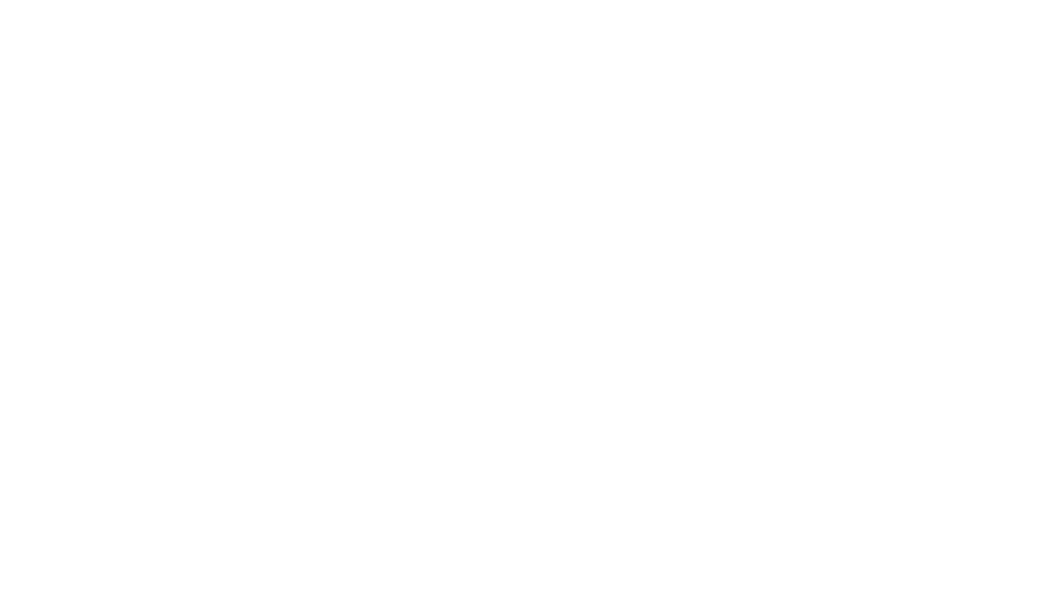
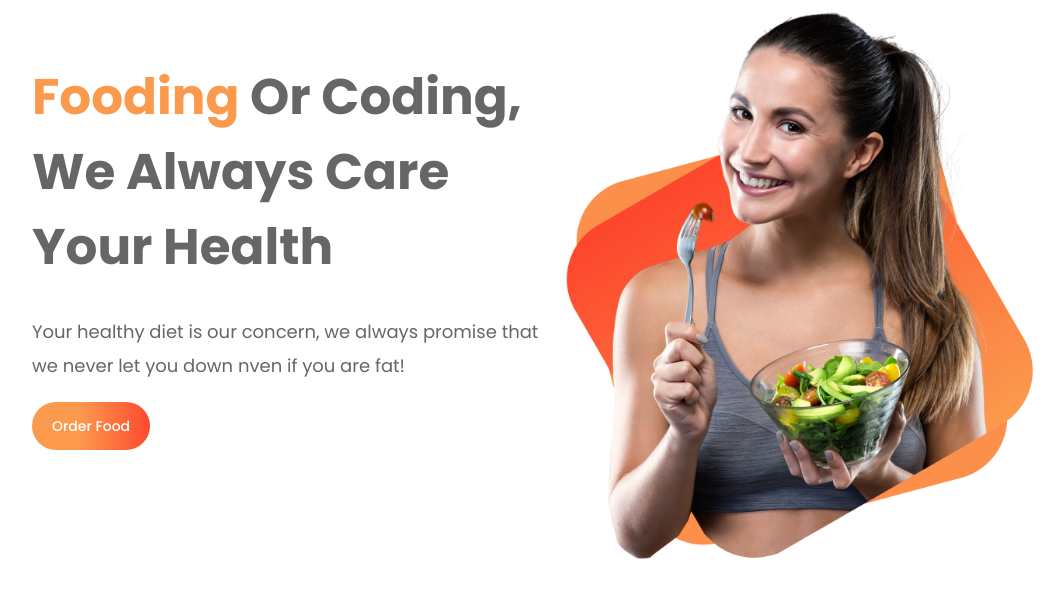
Before and after one commit to hamunna/portfolio-milestone-assignment, a plain HTML site: page index.html in a window 1280 px wide. Shown: the whole page, without its empty margins (96-1160 px from the left). Drawn offline with Linux system fonts and the light colour scheme.

Commit message:
Header Part Complete

```diff
--- a/index.html
+++ b/index.html
@@ -9,15 +9,25 @@
     <!-- Poppins Font Link -->
     <link rel="preconnect" href="https://fonts.googleapis.com">
     <link rel="preconnect" href="https://fonts.gstatic.com" crossorigin>
-    <link href="https://fonts.googleapis.com/css2?family=Poppins:ital,wght@0,300;0,400;0,500;0,600;1,300&display=swap" rel="stylesheet">
+    <link href="https://fonts.googleapis.com/css2?family=Poppins:ital,wght@0,100;0,200;0,300;0,400;0,500;0,600;0,700;0,800;0,900;1,100;1,200;1,300;1,400;1,500;1,600;1,700;1,800;1,900&display=swap" rel="stylesheet">
 
-    <!-- Main Sthle Sheet -->
+    <!-- Main Style Sheet -->
     <link rel="stylesheet" href="style.css">
 </head>
 <body>
 
     <section class="flex-display" id="header-part">
-        <h1></h1>
+        <div class="container">
+            <div class="half-width" id="header-contents">
+                <h1><span class="primary-color">Fooding </span>Or Coding, We Always Care Your Health</h1>
+                <p class="primary-white-space">Your healthy diet is our concern, we always promise that we never let you down nven if you are fat!</p>
+                <a href="#" class="btn">Order Food</a>
+            </div>
+
+            <div class="half-width" id="header-img">
+                <img src="images/Group 8425.png" alt="Header Image">
+            </div>
+        </div>
     </section>
 
 </body>
--- a/style.css
+++ b/style.css
@@ -1,11 +1,23 @@
+* {
+    margin: 0;
+    padding: 0;
+}
+
 body {
     font-family: 'Poppins', sans-serif;
     margin: 0;
 }
 
+.container {
+    width: 80%;
+    display: flex;
+    margin: auto;
+}
+
 h1 {
-    font-size: 40px;
-    font-weight: 500;
+    font-size: 50px;
+    font-weight: 700;
+    color:#666
 }
 
 h2{
@@ -19,6 +31,42 @@ h3 {
 }
 
 p {
-    color: #414243;
-    line-height: 24px;
+    color: #666;
+    line-height: 34px;
+    font-size: 18px;
 }
+
+.primary-color {
+    color: #fb9a4d;
+}
+
+.btn {
+    padding: 14px 20px;
+    border-radius: 40px;
+    background-image: linear-gradient(90deg, #fb9a4d 40%, #fe492e);
+    text-decoration: none;
+    color: #fff;
+    font-weight: 500;
+    font-size: 14px;
+}
+
+.primary-white-space {
+    margin-bottom: 30px;
+    margin-top: 30px;
+}
+
+.flex-display {
+    display: flex;
+}
+
+.half-width {
+    width: 50%;
+}
+
+#header-contents {
+    margin-top: 60px;
+}
+
+#header-img img{
+    width: 100%;
+}
```
